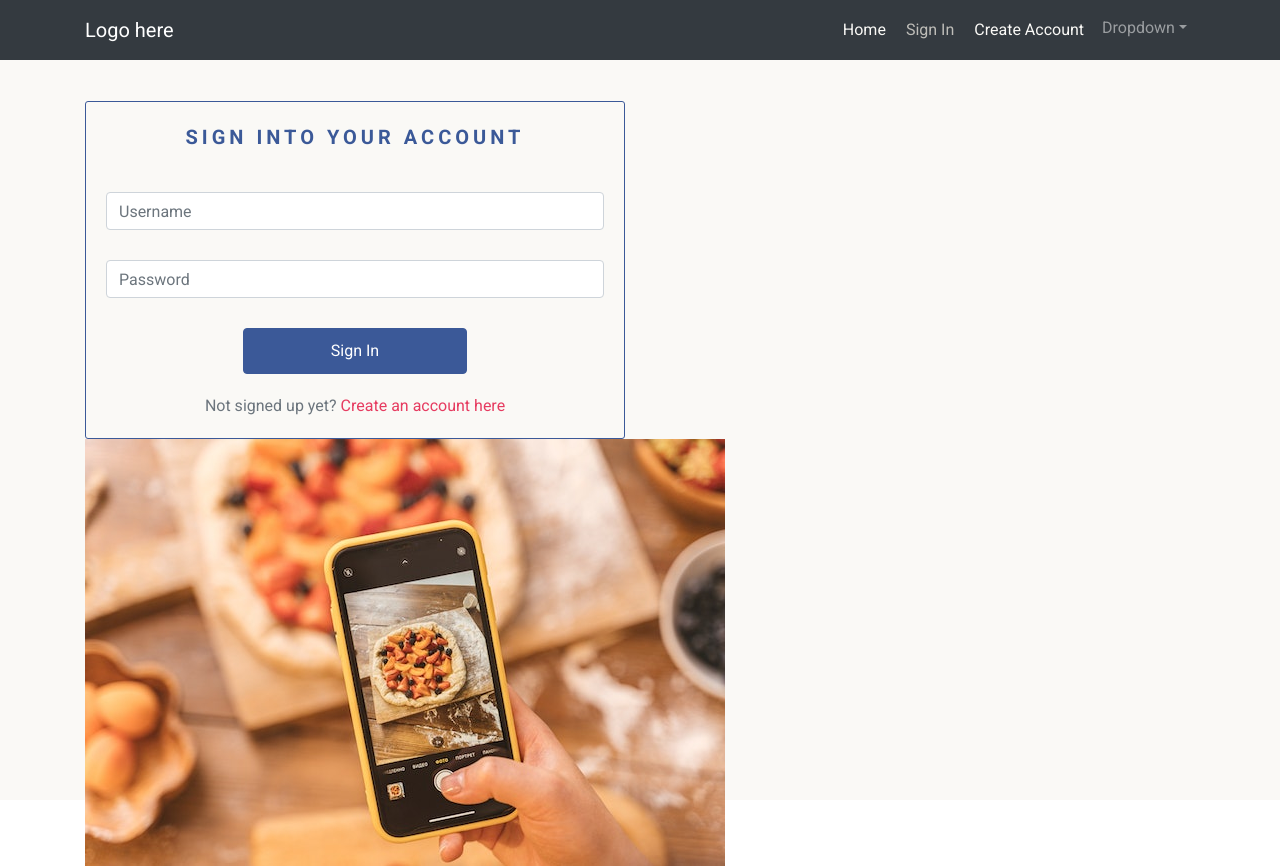
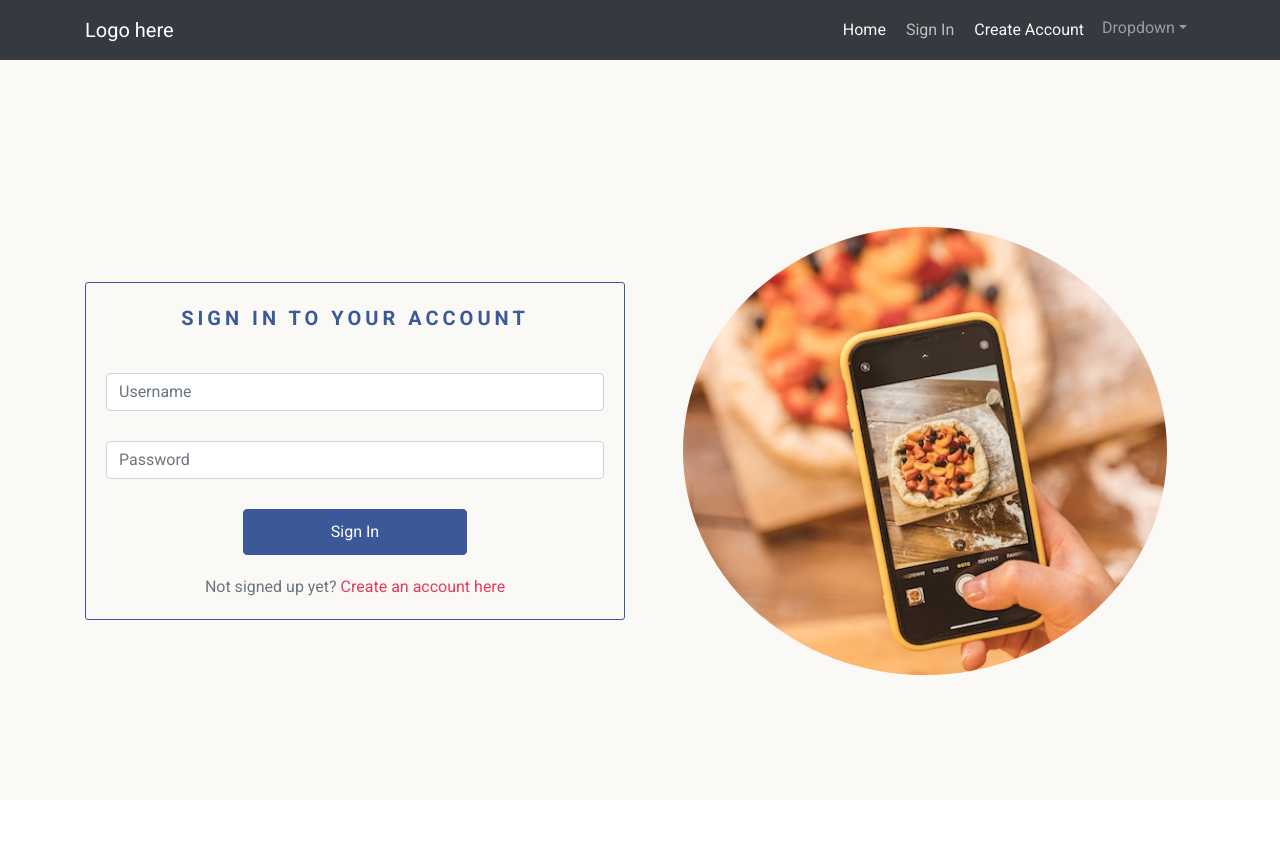
Before and after one commit to dantaylor28/polaroid-social-media-frontend, a React (Create React App) app: page /signin in a window 1280 px wide. After the commit the page ends 800 px from the top, so only its background shows below. Built offline with nearby package versions, Linux system fonts and the light colour scheme.

Commit message:
Style the sign in image so it displays as a circle and a square on tablet screen sizes

```diff
--- a/src/pages/auth/SignInForm.js
+++ b/src/pages/auth/SignInForm.js
@@ -10,7 +10,7 @@ const SignInForm = () => {
     <Row className={styles.Row}>
       <Col className="my-auto" md={6}>
         <Container className={styles.Form}>
-          <h1 className={styles.Heading}>sign into your account</h1>
+          <h1 className={styles.Heading}>sign in to your account</h1>
           <Form>
             <Form.Group controlId="username">
               <Form.Label className="d-none">Username</Form.Label>
@@ -47,8 +47,8 @@ const SignInForm = () => {
           </div>
         </Container>
       </Col>
-      <Col className={`my-auto d-none d-md-block`}>
-        <Image src={signin}/>
+      <Col className={`${styles.SignInImageCol} my-auto d-none d-md-block`} md={6}>
+        <Image className={styles.FormImage} src={signin}/>
       </Col>
     </Row>
   );
--- a/src/styles/SignInForm.module.css
+++ b/src/styles/SignInForm.module.css
@@ -39,6 +39,30 @@
 }
 
 .SignInText {
-    margin-top: 20px;
-    text-align: center;
+  margin-top: 20px;
+  text-align: center;
 }
+
+.SignInImageCol {
+  height: 450px;
+  width: 450px;
+}
+
+.FormImage {
+  object-fit: cover;
+  height: 100%;
+  width: 90%;
+  border-radius: 50%;
+  border: 1px solid #f8f8f8;
+  display: block;
+  margin: auto;
+}
+
+@media (max-width: 990px) {
+  .FormImage {
+    object-fit: cover;
+    height: 100%;
+    width: 100%;
+    border-radius: 0px;
+  }
+}
```
